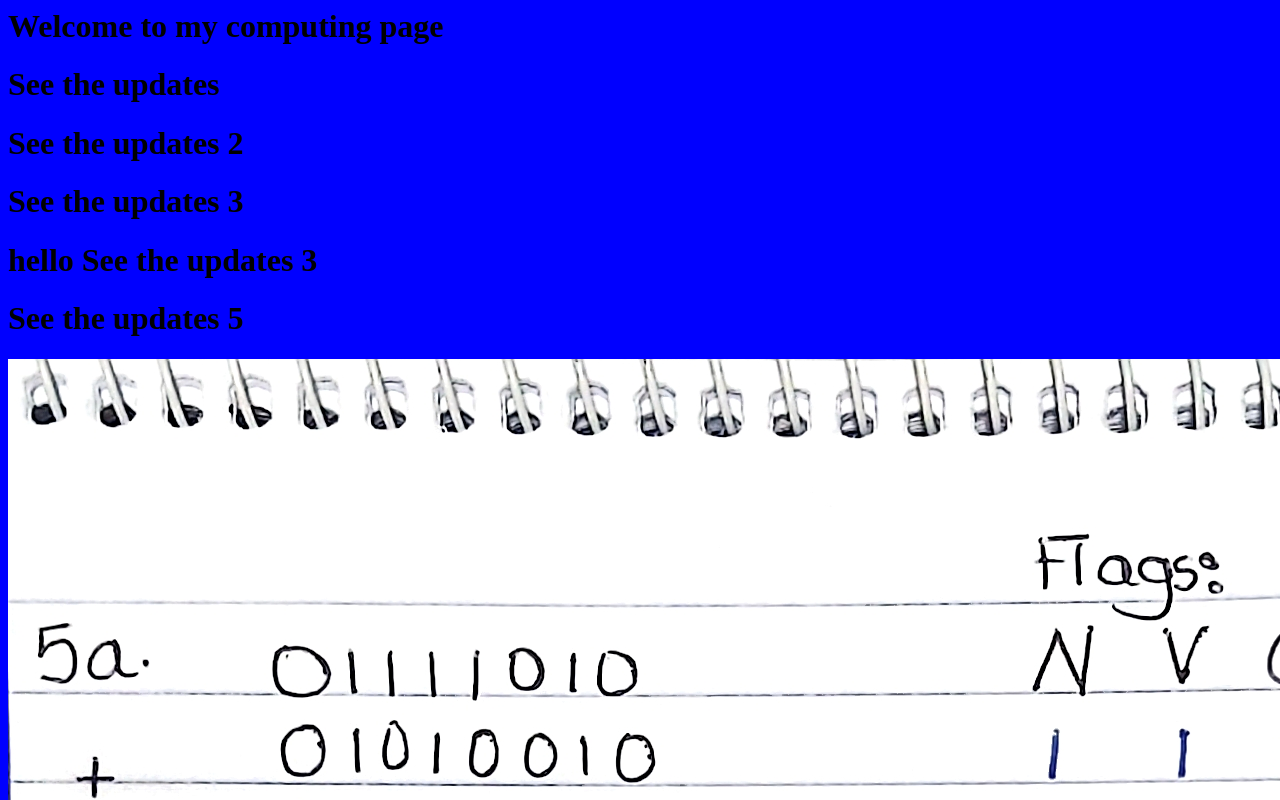
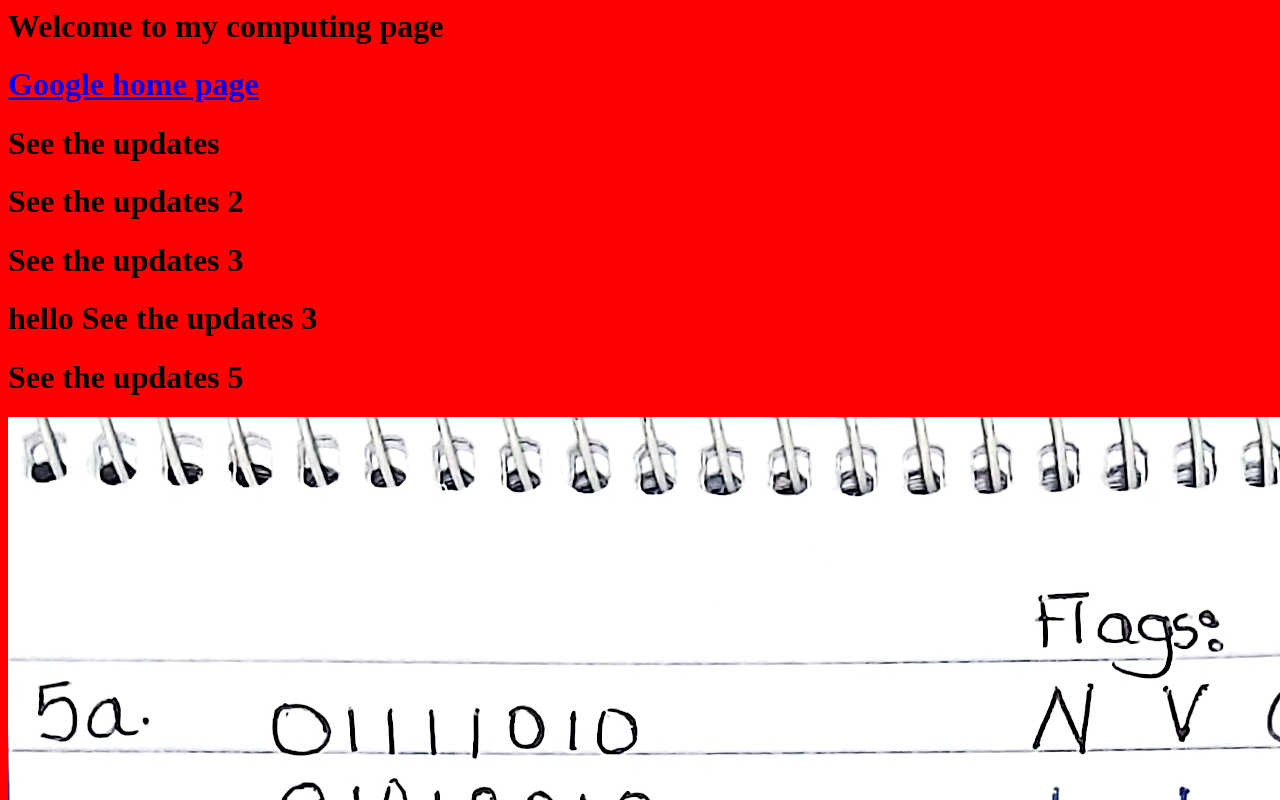
Before and after one commit to MelV14/computing, a plain HTML site: page index.html in a window 1280 px wide. Shown: the top 800 px of the page. Drawn offline with Linux system fonts and the light colour scheme; files whose address does not match are found by name.

Commit message:
Update index.html

```diff
--- a/index.html
+++ b/index.html
@@ -2,9 +2,9 @@
 <head>
 <title> Computing </title>
 </head>
-<body style="background-color: blue;">
+<body style="background-color: red;">
 <h1>Welcome to my computing page</h1>
-<a href="https://www.google.com"></a>
+<a href="https://www.google.com" target="_blank"><h1>Google home page</h1></a>
 <h1>See the updates</h1>
 <h1>See the updates  2</h1>
 <h1>See the updates  3</h1>
```
